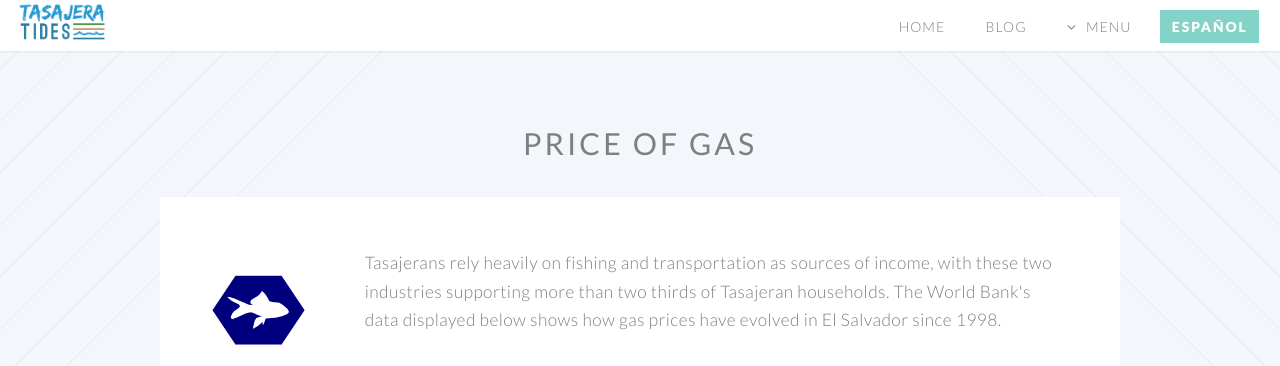
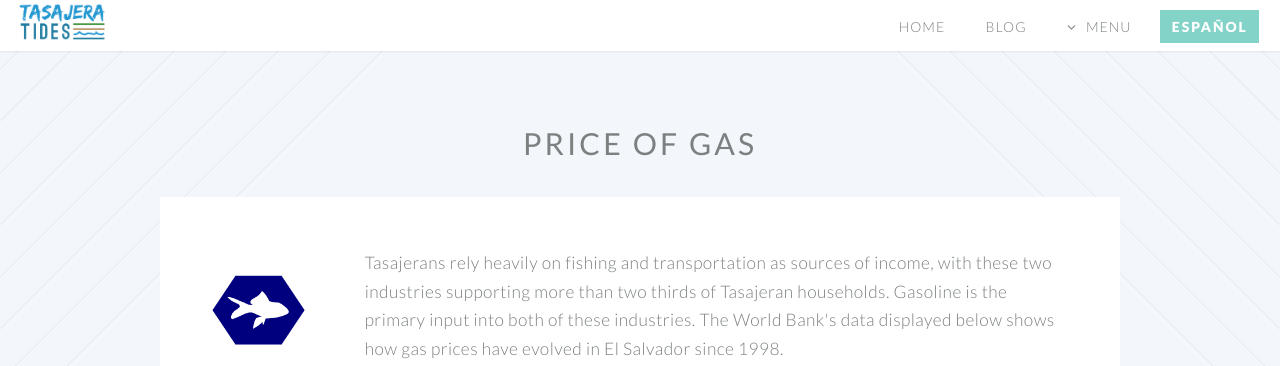
Before and after one commit to danteo90/danteo90.github.io, a Jekyll site: the page price-of-gas.html, which Jekyll copies as it is, in a window 1280 px wide and 1130 px high, cut to the strip 0-366 px from the top of the window. Built offline with Jekyll 4.4.1, drawn with Linux system fonts in a browser that asks for light colours.

Commit message:
Update price-of-gas.html

```diff
--- a/price-of-gas.html
+++ b/price-of-gas.html
@@ -134,7 +134,7 @@
 								<!-- Content -->
 									<div class="content">
 										<section>
-											<p>Tasajerans rely heavily on fishing and transportation as sources of income, with these two industries supporting more than two thirds of Tasajeran households. The World Bank's data displayed below shows how gas prices have evolved in El Salvador since 1998.</p>
+											<p>Tasajerans rely heavily on fishing and transportation as sources of income, with these two industries supporting more than two thirds of Tasajeran households. Gasoline is the primary input into both of these industries. The World Bank's data displayed below shows how gas prices have evolved in El Salvador since 1998.</p>
 											<iframe src="http://data.worldbank.org/share/widget?indicators=EP.PMP.SGAS.CD&locations=SV" width='100%' height='550' frameBorder='0' scrolling="no" />
 											<p>Though the World Bank's data does not yet include an entry for 2016, a statement issued by the Ministerio de Economía de El Salvador on September 12th, 2016 reveals the price of gas in Western and El Salvador as $2.77 USD per gallon ($0.73 USD per liter).</p>
 											<p>The statement from the Ministerio de Economía can be found <a href="http://www.minec.gob.sv/ministerio-de-economia-informa-nuevas-variaciones-en-los-precios-de-referencia-para-los-combustibles-2/">here</a>.</p>
```
